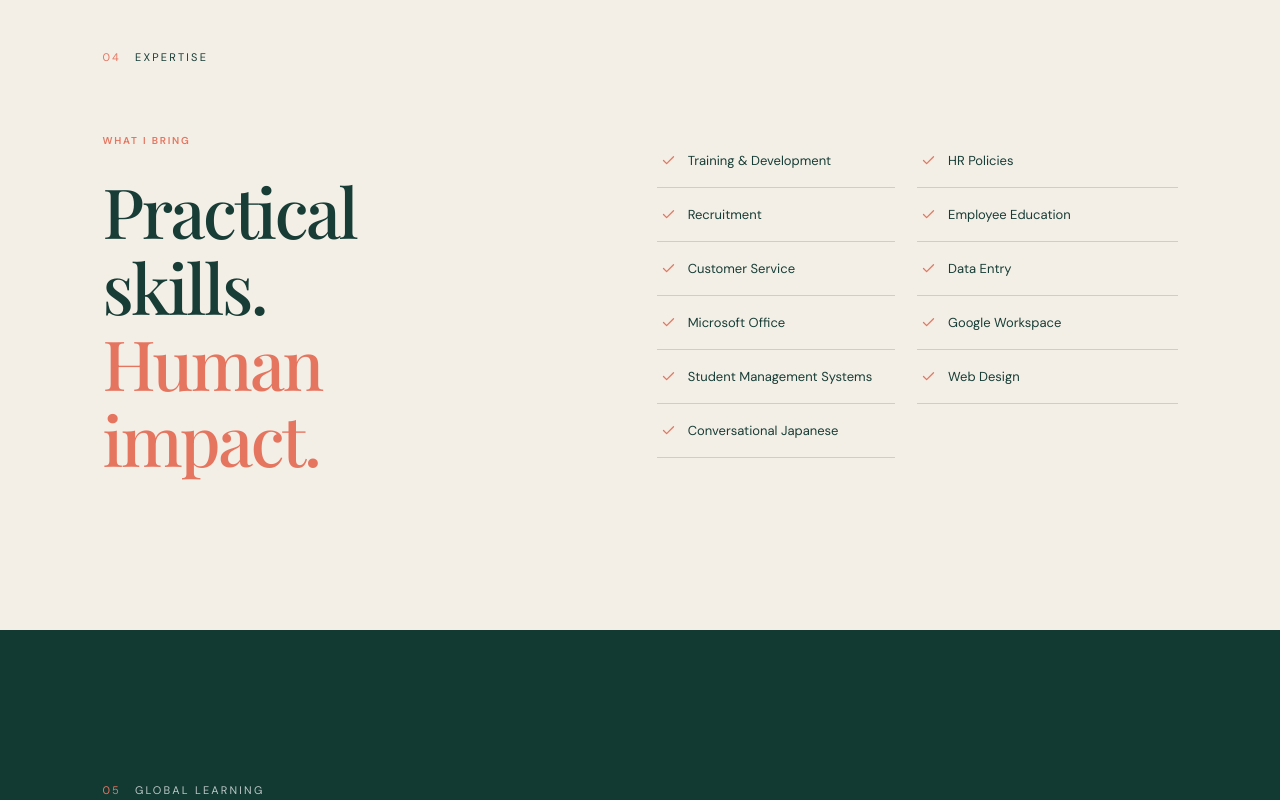
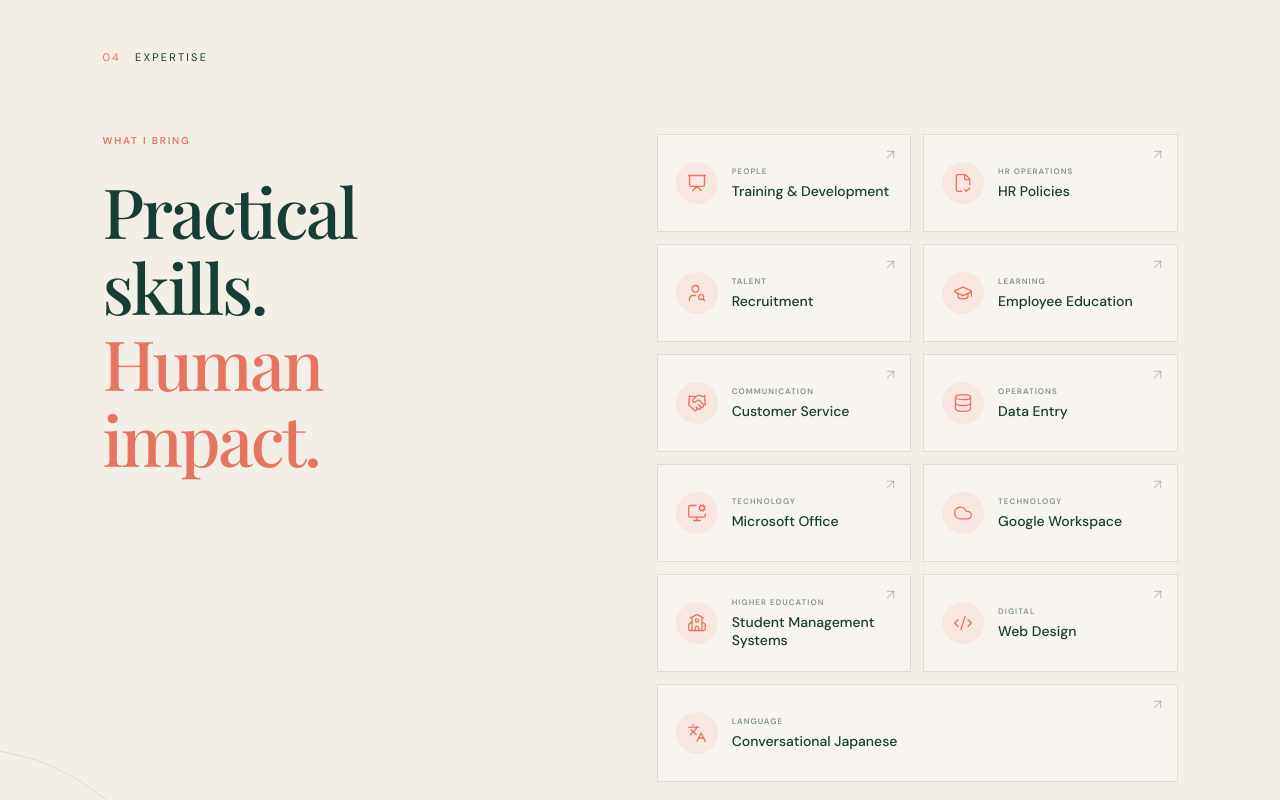
Before and after one commit to Taikiy49/MiaWebsite, a React (Vite) app: page / in a window 1280 px wide. Shown: the part 5180-5980 px from the top of the page. Built offline with nearby package versions, Linux system fonts and the light colour scheme; a web font is replaced by a local one.

Commit message:
Redesign expertise as visual capability cards

```diff
--- a/src/main.jsx
+++ b/src/main.jsx
@@ -1,6 +1,10 @@
 import React, { useEffect, useState } from 'react';
 import { createRoot } from 'react-dom/client';
-import { ArrowDown, ArrowUpRight, Check, Mail, MapPin, Menu, X } from 'lucide-react';
+import {
+  ArrowDown, ArrowUpRight, Cloud, Code2, Database,
+  FileCheck2, GraduationCap, Handshake, Languages, MapPin, Menu,
+  MonitorCog, Presentation, School, UserSearch, X
+} from 'lucide-react';
 import './styles.css';
 
 const experiences = [
@@ -71,9 +75,17 @@ const experiences = [
 ];
 
 const skills = [
-  'Training & Development', 'HR Policies', 'Recruitment', 'Employee Education',
-  'Customer Service', 'Data Entry', 'Microsoft Office', 'Google Workspace',
-  'Student Management Systems', 'Web Design', 'Conversational Japanese'
+  { name: 'Training & Development', group: 'People', icon: Presentation },
+  { name: 'HR Policies', group: 'HR Operations', icon: FileCheck2 },
+  { name: 'Recruitment', group: 'Talent', icon: UserSearch },
+  { name: 'Employee Education', group: 'Learning', icon: GraduationCap },
+  { name: 'Customer Service', group: 'Communication', icon: Handshake },
+  { name: 'Data Entry', group: 'Operations', icon: Database },
+  { name: 'Microsoft Office', group: 'Technology', icon: MonitorCog },
+  { name: 'Google Workspace', group: 'Technology', icon: Cloud },
+  { name: 'Student Management Systems', group: 'Higher Education', icon: School },
+  { name: 'Web Design', group: 'Digital', icon: Code2 },
+  { name: 'Conversational Japanese', group: 'Language', icon: Languages }
 ];
 
 const studyPrograms = [
@@ -250,7 +262,19 @@ function App() {
             <h2>Practical skills.<br /><em>Human impact.</em></h2>
           </div>
           <div className="skill-list">
-            {skills.map((skill) => <div className="skill" key={skill}><Check size={15} />{skill}</div>)}
+            {skills.map((skill) => {
+              const SkillIcon = skill.icon;
+              return (
+                <div className="skill" key={skill.name}>
+                  <div className="skill-icon"><SkillIcon size={20} strokeWidth={1.6} /></div>
+                  <div className="skill-text">
+                    <span>{skill.group}</span>
+                    <strong>{skill.name}</strong>
+                  </div>
+                  <ArrowUpRight className="skill-arrow" size={15} />
+                </div>
+              );
+            })}
           </div>
         </div>
       </section>
--- a/src/styles.css
+++ b/src/styles.css
@@ -112,13 +112,20 @@ em { color: var(--coral); font-weight: 500; }
 .achievement-list span { padding: 13px 0; border-bottom: 1px solid var(--line); font-size: 11px; text-transform: uppercase; letter-spacing: .08em; }
 .achievement-list span:nth-child(odd) { margin-right: 18px; }
 
-.skills { background: var(--cream); }
+.skills { background: var(--cream); position: relative; overflow: hidden; }
+.skills::after { content: ''; position: absolute; width: 430px; height: 430px; left: -250px; bottom: -245px; border: 1px solid rgba(23,61,54,.12); border-radius: 50%; pointer-events: none; }
 .skills-layout { display: grid; grid-template-columns: .9fr 1.1fr; gap: clamp(50px, 10vw, 150px); }
 .kicker { text-transform: uppercase; color: var(--coral); font-size: 10px; letter-spacing: .18em; font-weight: 600; margin: 0 0 25px; }
-.skill-list { display: grid; grid-template-columns: 1fr 1fr; align-content: start; }
-.skill { border-bottom: 1px solid var(--line); padding: 18px 4px; font-size: 13px; display: flex; align-items: center; gap: 12px; }
-.skill:nth-child(odd) { margin-right: 22px; }
-.skill svg { color: var(--coral); }
+.skill-list { display: grid; grid-template-columns: 1fr 1fr; gap: 12px; align-content: start; }
+.skill { min-height: 98px; border: 1px solid rgba(23,61,54,.13); padding: 18px; background: rgba(251,249,244,.72); font-size: 13px; display: flex; align-items: center; gap: 14px; position: relative; transition: transform .25s ease, border-color .25s ease, box-shadow .25s ease; }
+.skill:last-child { grid-column: 1 / -1; }
+.skill:hover { transform: translateY(-3px); border-color: rgba(23,61,54,.3); box-shadow: 0 15px 35px rgba(23,61,54,.07); }
+.skill-icon { width: 42px; height: 42px; flex: 0 0 42px; display: grid; place-items: center; border-radius: 50%; color: var(--coral); background: rgba(230,117,95,.11); }
+.skill-text { min-width: 0; }
+.skill-text span { display: block; margin-bottom: 6px; color: rgba(23,61,54,.52); font-size: 8px; font-weight: 600; letter-spacing: .13em; text-transform: uppercase; }
+.skill-text strong { font: 500 14px/1.3 'DM Sans', sans-serif; }
+.skill-arrow { position: absolute; right: 12px; top: 12px; color: rgba(23,61,54,.24); transition: color .25s, transform .25s; }
+.skill:hover .skill-arrow { color: var(--coral); transform: translate(2px, -2px); }
 
 .global-study { background: var(--forest); color: var(--paper); }
 .global-study-layout { display: grid; grid-template-columns: .95fr 1.05fr; gap: clamp(55px, 9vw, 140px); align-items: center; }
@@ -245,7 +252,8 @@ footer h2 { font: 500 clamp(47px, 7.2vw, 100px)/1.02 'Playfair Display', serif;
   .logo-badge { width: 58px; height: 50px; flex-basis: 58px; padding: 8px; }
   .details { font-size: 13px; }
   .skill-list { grid-template-columns: 1fr; }
-  .skill:nth-child(odd) { margin-right: 0; }
+  .skill:last-child { grid-column: auto; }
+  .skill { min-height: 88px; }
   .education { padding-left: 12px; padding-right: 12px; }
   .education { grid-template-columns: 1fr; }
   .grad-card { min-height: 540px; }
```
